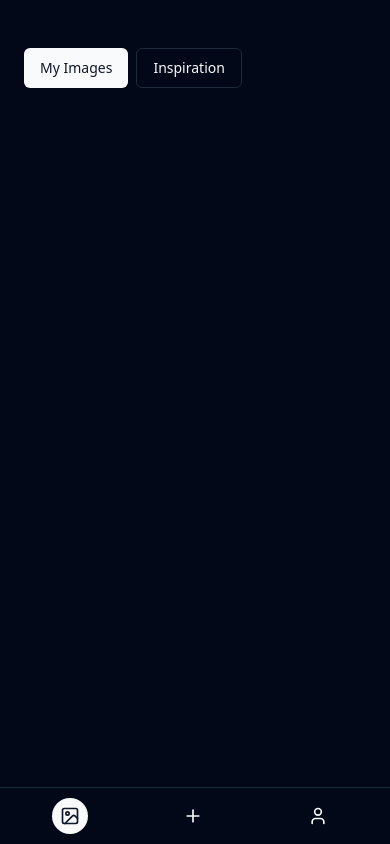
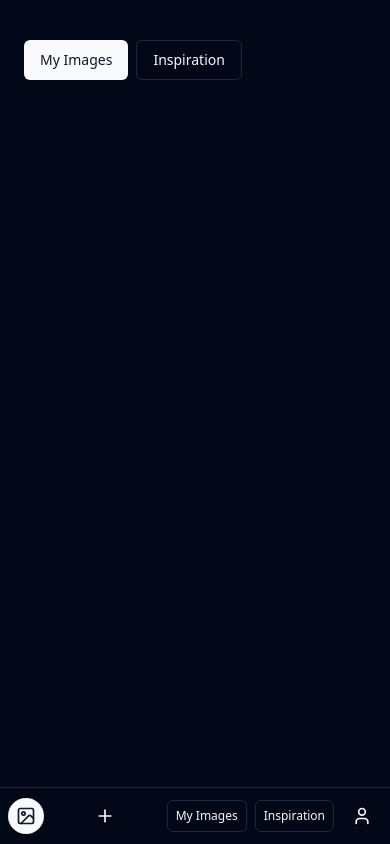
Before and after one commit to rabden/ring-ig-v1, a React (Vite) app: page / in a window 390 px wide. Built offline with nearby package versions, Linux system fonts and the light colour scheme.

Commit message:
Adjust Button Sizes and Position
Resize the "My Images" and "Inspiration" buttons, repositioning them to the right of the profile menu icon on larger screens. Additionally, reduce the top margin and padding of the buttons for mobile screens.
[skip gpt_engineer]

```diff
--- a/src/components/ActionButtons.jsx
+++ b/src/components/ActionButtons.jsx
@@ -7,14 +7,14 @@ const ActionButtons = ({ activeView, setActiveView }) => {
       <Button
         variant={activeView === 'myImages' ? 'default' : 'outline'}
         onClick={() => setActiveView('myImages')}
-        className="text-sm"
+        className="text-xs px-2 py-1 h-8"
       >
         My Images
       </Button>
       <Button
         variant={activeView === 'inspiration' ? 'default' : 'outline'}
         onClick={() => setActiveView('inspiration')}
-        className="text-sm"
+        className="text-xs px-2 py-1 h-8"
       >
         Inspiration
       </Button>
--- a/src/components/BottomNavbar.jsx
+++ b/src/components/BottomNavbar.jsx
@@ -1,10 +1,11 @@
 import React from 'react';
 import { Image, Plus, User } from 'lucide-react';
 import MobileProfileMenu from './MobileProfileMenu';
+import ActionButtons from './ActionButtons';
 
 const BottomNavbar = ({ activeTab, setActiveTab, session, credits }) => {
   return (
-    <div className="fixed bottom-0 left-0 right-0 bg-background border-t border-border p-2 flex justify-around items-center md:hidden">
+    <div className="fixed bottom-0 left-0 right-0 bg-background border-t border-border p-2 flex justify-between items-center md:hidden">
       <button
         onClick={() => setActiveTab('images')}
         className={`p-2 rounded-full ${activeTab === 'images' ? 'bg-primary text-primary-foreground' : 'text-foreground'}`}
@@ -17,7 +18,10 @@ const BottomNavbar = ({ activeTab, setActiveTab, session, credits }) => {
       >
         <Plus size={20} />
       </button>
-      <MobileProfileMenu user={session?.user} credits={credits} />
+      <div className="flex items-center space-x-2">
+        <ActionButtons activeView={activeTab} setActiveView={setActiveTab} />
+        <MobileProfileMenu user={session?.user} credits={credits} />
+      </div>
     </div>
   );
 };
--- a/src/pages/ImageGenerator.jsx
+++ b/src/pages/ImageGenerator.jsx
@@ -20,6 +20,7 @@ import { deleteImageCompletely } from '@/integrations/supabase/imageUtils'
 import ImageGeneratorSettings from '@/components/ImageGeneratorSettings'
 import { useImageGeneration } from '@/hooks/useImageGeneration'
 import ImageGallery from '@/components/ImageGallery'
+import ActionButtons from '@/components/ActionButtons'
 
 const breakpointColumnsObj = {
   default: 4,
@@ -185,11 +186,12 @@ const ImageGenerator = () => {
 
   return (
     <div className="flex flex-col md:flex-row min-h-screen bg-background text-foreground">
-      <div className={`flex-grow p-6 overflow-y-auto ${activeTab === 'images' ? 'block' : 'hidden md:block'} md:pr-[350px] pb-20 md:pb-6`}>
-        <div className="flex justify-between items-center mb-6">
+      <div className={`flex-grow p-6 overflow-y-auto ${activeTab === 'images' ? 'block' : 'hidden md:block'} md:pr-[350px] pb-16 md:pb-6`}>
+        <div className="flex justify-between items-center mb-4 md:mb-6">
           {session && (
-            <div className="hidden md:block">
+            <div className="hidden md:flex items-center space-x-4">
               <ProfileMenu user={session.user} credits={credits} />
+              <ActionButtons activeView={activeTab} setActiveView={setActiveTab} />
             </div>
           )}
         </div>
```
